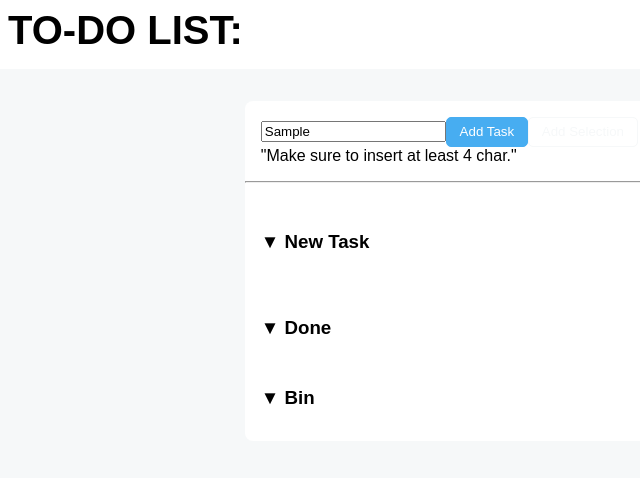
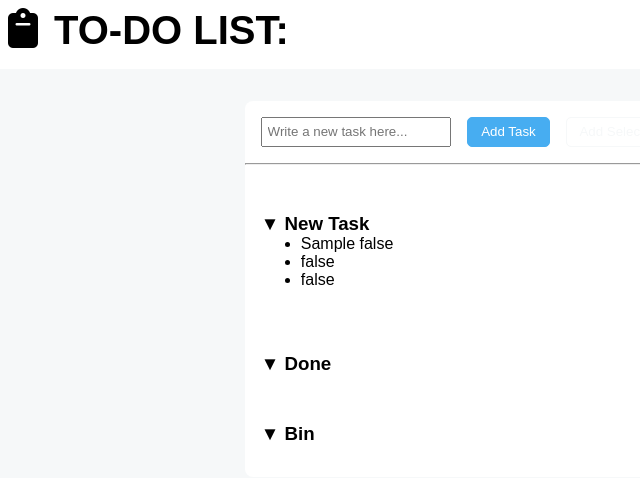
Before and after one commit to SimoneCerri/vue-todolist, a plain HTML site: page index.html in a window 1280 px wide. Both pictures are taken after typing "Sample" into the empty fields and a click on the button "Add Task". Shown: the whole page, without its empty margins (0-640 px from the left). Drawn offline with nearby package versions, Linux system fonts and the light colour scheme.

Commit message:
working on done/undone

```diff
--- a/assets/css/style.css
+++ b/assets/css/style.css
@@ -37,11 +37,15 @@ body {
 .logo {
     /*     float: left;
     vertical-align: middle; */
+    display: flex;
+    /* justify-content: flex-start; */
+    gap: 1rem;
 }
 
-.logo img {
-    width: 40px;
-    vertical-align: middle;
+.logo i {
+    /* width: 100%; */
+    /* vertical-align: middle; */
+    font-size: 2.5rem;
 }
 
 hr {
@@ -150,8 +154,24 @@ div {
     padding: 0.5rem;
 }
 
-/* .error
+.error
 {
     color: red;
     padding: 1rem 0;
-} */
+}
+
+.input_text
+{
+    padding: 0.3rem;
+}
+
+#main_button
+{
+    display: flex;
+    gap: 1rem;
+}
+
+.done
+{
+    text-decoration: line-through;
+}
--- a/assets/js/script.js
+++ b/assets/js/script.js
@@ -2,10 +2,22 @@ let { createApp } = Vue
 
 createApp
     ({
-        data() {
+        data()
+        {
             return {
                 newItem: "",
-                toDoItems:[],
+                toDoItems:
+                [
+                    {
+                        text:"",
+                        done:false
+                    },
+                    {
+                        text: "",
+                        done: false
+                    },
+
+                ],
                 error: false,
             }
         },
@@ -13,13 +25,13 @@ createApp
         {
             addItem()
             {
-                console.log(this.newItem.lenght);
+                //console.log(this.newItem.length);
                 //console.log(this.toDoItems);
                 //this.toDoItems.text.unshift(this.newItem)
                 //console.log(toDoItems);
                 //console.log(this.toDoItems.entries);
 
-                if(this.newItem.lenght > 3)
+                if(this.newItem.length > 3)
                 {
                     let newObject =
                     {
@@ -32,12 +44,16 @@ createApp
                 }
                 else
                 {
-                    this.error = true
+                    this.error = "Insert at least 4 char."
                 }
 
 
                 //console.log(this.toDoItems);
 
+            },
+            addDone()
+            {
+                console.log(this.toDoItems);
             }
         },
         mounted() {
--- a/index.html
+++ b/index.html
@@ -5,11 +5,15 @@
     <meta charset="UTF-8">
     <meta name="viewport" content="width=device-width, initial-scale=1.0">
     <link rel="stylesheet" href="./assets/css/style.css">
+    <link rel="stylesheet" href="https://cdnjs.cloudflare.com/ajax/libs/font-awesome/6.5.1/css/all.min.css"
+        integrity="sha512-DTOQO9RWCH3ppGqcWaEA1BIZOC6xxalwEsw9c2QQeAIftl+Vegovlnee1c9QX4TctnWMn13TZye+giMm8e2LwA=="
+        crossorigin="anonymous" referrerpolicy="no-referrer" />
 </head>
 <body>
     <header id="site_header">
         <div class="logo">
             <!-- <img src="./assets/img/Logo.png" alt=""> -->
+            <i class="fa-solid fa-clipboard" style="color: #000000;"></i>
             <strong class="logo_text">
                 TO-DO LIST:
             </strong class="logo_text">
@@ -22,12 +26,12 @@
     <div id="app">
         <main id="site_main">
             <section id="main_button">
-                <input type="text" name="" id="" placeholder="write a new task here..." v-model.trim="newItem" @keyup.enter="addItem()" required>
+                <input class="input_text" type="text" name="" id="" placeholder="Write a new task here..." v-model.trim="newItem" @keyup.enter="addItem()" required>
                 <button class="button_1" @click="addItem()">Add Task</button>
                 <button class="button_2">Add Selection</button>
 
             </section>
-            <span class="error" v-if="error">"Make sure to insert at least 4 char."</span>
+            <span class="error" v-if="error">{{error}}</span>
             <hr>
             <!-- /#main_button -->
 
@@ -35,8 +39,8 @@
                 <h3>&#9660 New Task</h3>
 
                 <ul class="task">
-                    <li v-for="item in toDoItems">
-                        {{item.text}}
+                    <li v-for="item in toDoItems" @click="item.done = true">
+                        {{item.text}} {{item.done}}
                     </li>
                 </ul>
 
```
